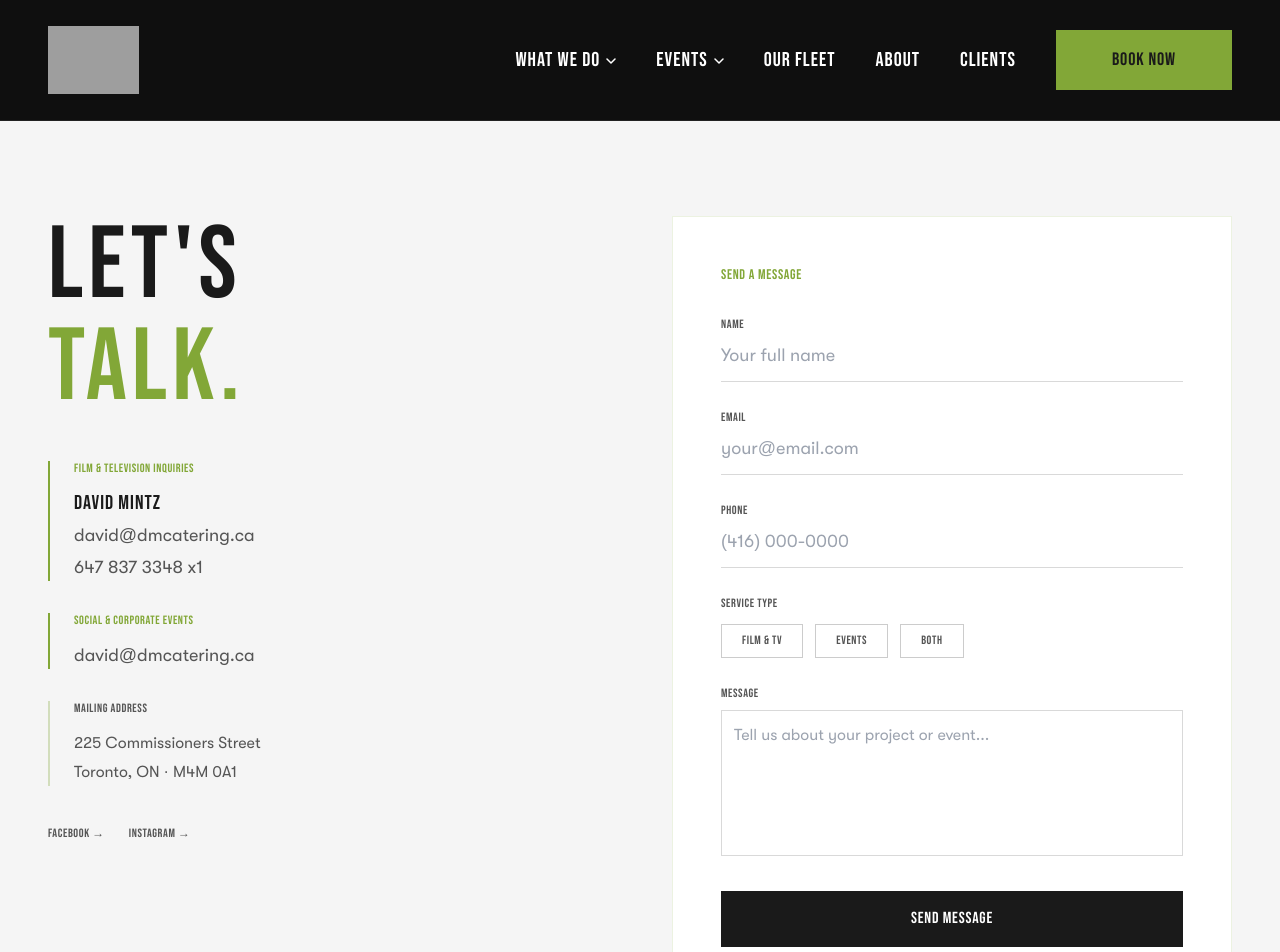
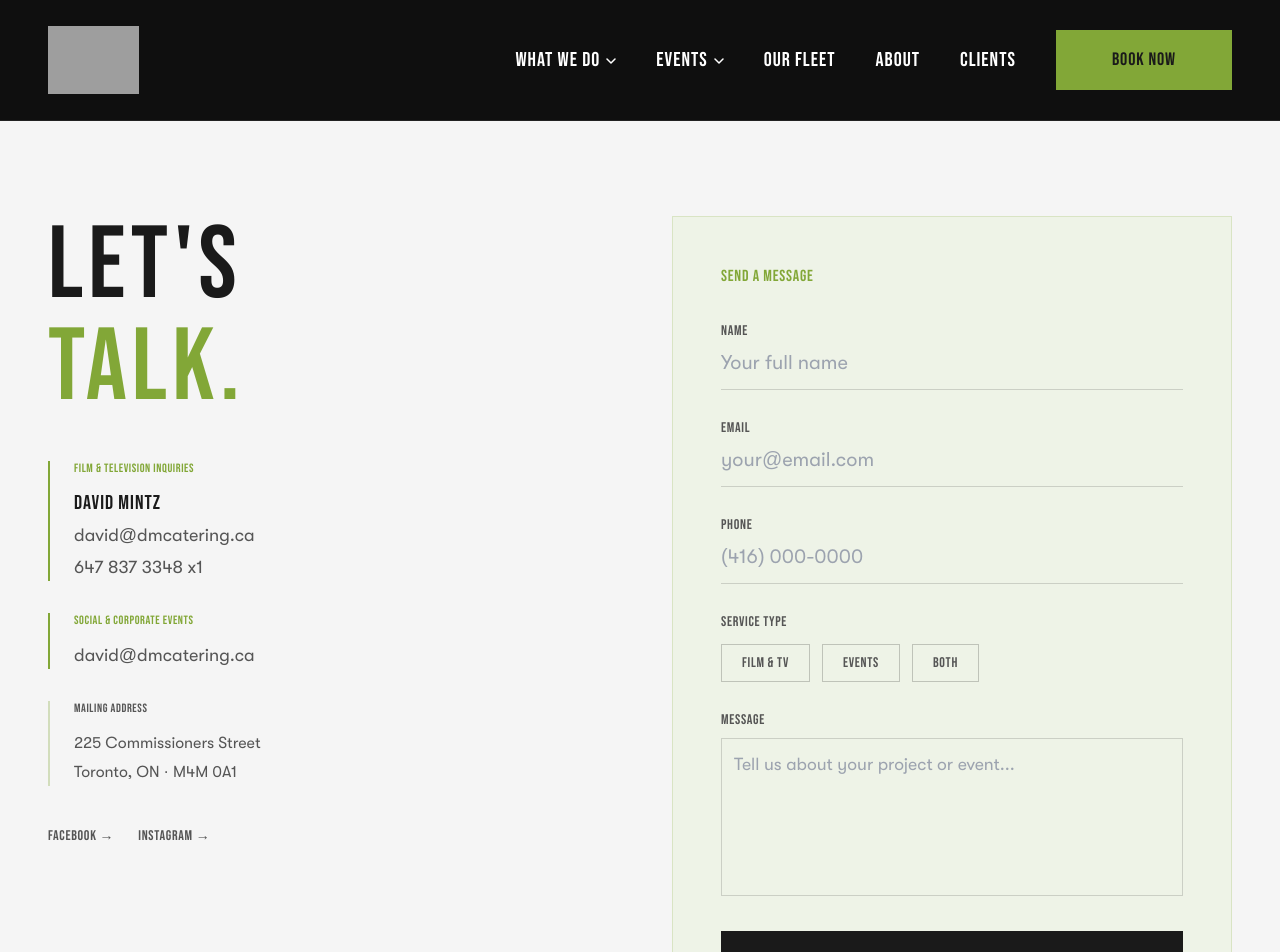
Before and after one commit to webdesignetobicoke/dmcatering, a Next.js app: page /contact in a window 1280 px wide. Shown: the top 952 px of the page. Built offline with nearby package versions, Linux system fonts and the light colour scheme; grey boxes are pictures that could not be loaded.

Commit message:
Adjust CTA spacing and contact form styling

```diff
--- a/app/contact/page.jsx
+++ b/app/contact/page.jsx
@@ -80,7 +80,7 @@ export default function ContactPage() {
                     href="https://www.facebook.com/David-Mintz-Catering-486119858172281/"
                     target="_blank"
                     rel="noopener noreferrer"
-                    className="font-display text-xs tracking-[0.25em]"
+                    className="font-display text-sm tracking-[0.25em]"
                     style={{ color: 'var(--cream-dim)' }}
                     onMouseEnter={e => e.target.style.color = 'var(--gold)'}
                     onMouseLeave={e => e.target.style.color = 'var(--cream-dim)'}
@@ -91,7 +91,7 @@ export default function ContactPage() {
                     href="https://www.instagram.com/davidmintzcatering/"
                     target="_blank"
                     rel="noopener noreferrer"
-                    className="font-display text-xs tracking-[0.25em]"
+                    className="font-display text-sm tracking-[0.25em]"
                     style={{ color: 'var(--cream-dim)' }}
                     onMouseEnter={e => e.target.style.color = 'var(--gold)'}
                     onMouseLeave={e => e.target.style.color = 'var(--cream-dim)'}
@@ -103,7 +103,7 @@ export default function ContactPage() {
             </div>
 
             {/* Right — form */}
-            <div style={{ background: '#ffffff', padding: '3rem', border: '1px solid rgba(130,167,55,0.15)' }}>
+            <div style={{ background: '#eef3e7', padding: '3rem', border: '1px solid rgba(130,167,55,0.2)' }}>
               {submitted ? (
                 <div className="text-center py-16">
                   <h3 className="font-display mb-4" style={{ fontSize: '3rem', color: 'var(--gold)' }}>THANK YOU.</h3>
@@ -111,7 +111,7 @@ export default function ContactPage() {
                 </div>
               ) : (
                 <form onSubmit={handleSubmit} className="space-y-7">
-                  <p className="font-display text-sm tracking-[0.3em] mb-8" style={{ color: 'var(--gold)' }}>SEND A MESSAGE</p>
+                  <p className="font-display text-base tracking-[0.3em] mb-8" style={{ color: 'var(--gold)' }}>SEND A MESSAGE</p>
 
                   {[
                     { label: 'Name', type: 'text', placeholder: 'Your full name' },
@@ -119,14 +119,14 @@ export default function ContactPage() {
                     { label: 'Phone', type: 'tel', placeholder: '(416) 000-0000' },
                   ].map((f) => (
                     <div key={f.label}>
-                      <label className="font-display text-xs tracking-[0.2em] block mb-2" style={{ color: 'var(--cream-dim)' }}>
+                      <label className="font-display text-sm tracking-[0.2em] block mb-2" style={{ color: 'var(--cream-dim)' }}>
                         {f.label.toUpperCase()}
                       </label>
                       <input
                         type={f.type}
                         placeholder={f.placeholder}
                         required
-                        className="w-full bg-transparent outline-none font-serif text-lg"
+                        className="w-full bg-transparent outline-none font-serif text-xl"
                         style={{
                           borderBottom: '1px solid rgba(0,0,0,0.15)',
                           color: 'var(--cream)',
@@ -139,7 +139,7 @@ export default function ContactPage() {
                   ))}
 
                   <div>
-                    <label className="font-display text-xs tracking-[0.2em] block mb-3" style={{ color: 'var(--cream-dim)' }}>
+                    <label className="font-display text-sm tracking-[0.2em] block mb-3" style={{ color: 'var(--cream-dim)' }}>
                       SERVICE TYPE
                     </label>
                     <div className="flex gap-3 flex-wrap">
@@ -148,7 +148,7 @@ export default function ContactPage() {
                           key={opt}
                           type="button"
                           onClick={() => setSelected(opt)}
-                          className="font-display text-xs tracking-[0.15em] px-5 py-2"
+                          className="font-display text-sm tracking-[0.15em] px-5 py-2"
                           style={{
                             border: '1px solid rgba(0,0,0,0.2)',
                             background: selected === opt ? 'var(--cream)' : 'transparent',
@@ -163,7 +163,7 @@ export default function ContactPage() {
                   </div>
 
                   <div>
-                    <label className="font-display text-xs tracking-[0.2em] block mb-2" style={{ color: 'var(--cream-dim)' }}>
+                    <label className="font-display text-sm tracking-[0.2em] block mb-2" style={{ color: 'var(--cream-dim)' }}>
                       MESSAGE
                     </label>
                     <textarea
@@ -174,7 +174,7 @@ export default function ContactPage() {
                         border: '1px solid rgba(0,0,0,0.15)',
                         color: 'var(--cream)',
                         padding: '0.75rem',
-                        fontSize: '1rem',
+                        fontSize: '1.1rem',
                       }}
                       onFocus={e => e.target.style.borderColor = 'var(--gold)'}
                       onBlur={e => e.target.style.borderColor = 'rgba(0,0,0,0.15)'}
@@ -183,7 +183,7 @@ export default function ContactPage() {
 
                   <button
                     type="submit"
-                    className="w-full font-display text-base tracking-[0.3em] uppercase py-4"
+                    className="w-full font-display text-lg tracking-[0.3em] uppercase py-4"
                     style={{ background: 'var(--cream)', color: '#ffffff' }}
                     onMouseEnter={e => e.currentTarget.style.background = '#333333'}
                     onMouseLeave={e => e.currentTarget.style.background = 'var(--cream)'}
--- a/app/events/hors-doeuvres/page.jsx
+++ b/app/events/hors-doeuvres/page.jsx
@@ -257,22 +257,26 @@ export default function HorsDoeuvresPage() {
       {/* CTA */}
       <div style={{ background: '#1a1a1a' }}>
         <div className="max-w-7xl mx-auto px-6 lg:px-12 py-16 text-center">
+          <div className="flex flex-col items-center" style={{ minHeight: '360px' }}>
+            <div>
               <h2 className="font-display leading-none mb-6 text-[clamp(3rem,8vw,5rem)] sm:text-[clamp(2.5rem,6vw,5rem)]" style={{ color: '#ffffff' }}>
                 READY TO BUILD YOUR<br />
                 <span style={{ color: 'var(--gold)' }}>HORS D'OEUVRES?</span>
               </h2>
-          <p className="font-serif text-lg mb-8" style={{ color: 'rgba(255,255,255,0.7)', maxWidth: '560px', margin: '0 auto', lineHeight: 1.7 }}>
+              <p className="font-serif text-lg" style={{ color: 'rgba(255,255,255,0.7)', maxWidth: '560px', margin: '0 auto', lineHeight: 1.7 }}>
                 Tell us about your event and we'll build a custom menu around your vision.
               </p>
+            </div>
             <Link
               href="/contact"
               className="font-display text-lg tracking-[0.25em] uppercase block w-full text-center py-4 sm:inline-block sm:w-auto sm:px-14"
-            style={{ background: 'var(--gold)', color: '#1a1a1a', textDecoration: 'none' }}
+              style={{ background: 'var(--gold)', color: '#1a1a1a', textDecoration: 'none', marginTop: 'auto' }}
               onMouseEnter={e => e.currentTarget.style.background = 'var(--gold-dim)'}
               onMouseLeave={e => e.currentTarget.style.background = 'var(--gold)'}
             >
               Book Now
             </Link>
+          </div>
         </div>
       </div>
 
--- a/app/events/sit-down/page.jsx
+++ b/app/events/sit-down/page.jsx
@@ -351,22 +351,26 @@ export default function SitDownPage() {
       {/* CTA */}
       <div style={{ background: '#1a1a1a' }}>
         <div className="max-w-7xl mx-auto px-6 lg:px-12 py-16 text-center">
+          <div className="flex flex-col items-center" style={{ minHeight: '360px' }}>
+            <div>
               <h2 className="font-display leading-none mb-6 text-[clamp(3rem,8vw,5rem)] sm:text-[clamp(2.5rem,6vw,5rem)]" style={{ color: '#ffffff' }}>
                 READY TO PLAN YOUR<br />
                 <span style={{ color: 'var(--gold)' }}>SIT DOWN DINNER?</span>
               </h2>
-          <p className="font-serif text-lg mb-8" style={{ color: 'rgba(255,255,255,0.7)', maxWidth: '560px', margin: '0 auto', lineHeight: 1.7 }}>
+              <p className="font-serif text-lg" style={{ color: 'rgba(255,255,255,0.7)', maxWidth: '560px', margin: '0 auto', lineHeight: 1.7 }}>
                 Tell us about your event and we'll craft a custom dinner menu around your vision.
               </p>
+            </div>
             <Link
               href="/contact"
               className="font-display text-lg tracking-[0.25em] uppercase block w-full text-center py-4 sm:inline-block sm:w-auto sm:px-14"
-            style={{ background: 'var(--gold)', color: '#1a1a1a', textDecoration: 'none' }}
+              style={{ background: 'var(--gold)', color: '#1a1a1a', textDecoration: 'none', marginTop: 'auto' }}
               onMouseEnter={e => e.currentTarget.style.background = 'var(--gold-dim)'}
               onMouseLeave={e => e.currentTarget.style.background = 'var(--gold)'}
             >
               Book Now
             </Link>
+          </div>
         </div>
       </div>
 
--- a/app/events/stations/page.jsx
+++ b/app/events/stations/page.jsx
@@ -336,22 +336,26 @@ export default function StationsPage() {
       {/* CTA */}
       <div style={{ background: '#1a1a1a' }}>
         <div className="max-w-7xl mx-auto px-6 lg:px-12 py-16 text-center">
+          <div className="flex flex-col items-center" style={{ minHeight: '360px' }}>
+            <div>
               <h2 className="font-display leading-none mb-6 text-[clamp(3rem,8vw,5rem)] sm:text-[clamp(2.5rem,6vw,5rem)]" style={{ color: '#ffffff' }}>
                 READY TO BUILD<br />
                 <span style={{ color: 'var(--gold)' }}>YOUR STATIONS?</span>
               </h2>
-          <p className="font-serif text-lg mb-8" style={{ color: 'rgba(255,255,255,0.7)', maxWidth: '560px', margin: '0 auto', lineHeight: 1.7 }}>
+              <p className="font-serif text-lg" style={{ color: 'rgba(255,255,255,0.7)', maxWidth: '560px', margin: '0 auto', lineHeight: 1.7 }}>
                 Tell us about your event and we'll build a custom station lineup around your vision.
               </p>
+            </div>
             <Link
               href="/contact"
               className="font-display text-lg tracking-[0.25em] uppercase block w-full text-center py-4 sm:inline-block sm:w-auto sm:px-14"
-            style={{ background: 'var(--gold)', color: '#1a1a1a', textDecoration: 'none' }}
+              style={{ background: 'var(--gold)', color: '#1a1a1a', textDecoration: 'none', marginTop: 'auto' }}
               onMouseEnter={e => e.currentTarget.style.background = 'var(--gold-dim)'}
               onMouseLeave={e => e.currentTarget.style.background = 'var(--gold)'}
             >
               Book Now
             </Link>
+          </div>
         </div>
       </div>
 
--- a/app/page.jsx
+++ b/app/page.jsx
@@ -224,21 +224,25 @@ export default function Home() {
 
       {/* CTA */}
       <section style={{ background: '#1a1a1a' }}>
-        <div className="max-w-7xl mx-auto px-6 lg:px-12 py-16 text-center">
-          <h2 className="font-display leading-none text-[clamp(3rem,7vw,5rem)]" style={{ color: '#ffffff' }}>
+        <div className="max-w-7xl mx-auto px-6 lg:px-12 py-20 text-center">
+          <div className="flex flex-col items-center" style={{ minHeight: '360px' }}>
+            <div>
+              <h2 className="font-display leading-none mb-8 text-[clamp(3rem,7vw,5rem)]" style={{ color: '#ffffff' }}>
                 READY TO PLAN<br />
                 <span style={{ color: 'var(--gold)' }}>YOUR EVENT?</span>
               </h2>
-          <p className="font-serif text-lg mt-4 mb-8" style={{ color: 'rgba(255,255,255,0.7)', maxWidth: '560px', margin: '0 auto', lineHeight: 1.7 }}>
+              <p className="font-serif text-lg" style={{ color: 'rgba(255,255,255,0.7)', maxWidth: '560px', margin: '0 auto', lineHeight: 1.8 }}>
                 Tell us about your event and we’ll craft a menu and service plan tailored to your guests.
               </p>
+            </div>
             <a
               href="/contact"
               className="font-display text-lg tracking-[0.25em] uppercase block w-full text-center py-4 sm:inline-block sm:w-auto sm:px-14"
-            style={{ background: 'var(--gold)', color: '#1a1a1a', textDecoration: 'none' }}
+              style={{ background: 'var(--gold)', color: '#1a1a1a', textDecoration: 'none', marginTop: 'auto' }}
             >
               Book Now
             </a>
+          </div>
         </div>
       </section>
 
```
Also changed, not shown: app/custom-menus/page.jsx (+6 -2 lines), app/our-fleet/page.jsx (+5 -3 lines), components/CTASection.jsx (+8 -4 lines). Lines whose indentation alone changed are shown as unchanged.
